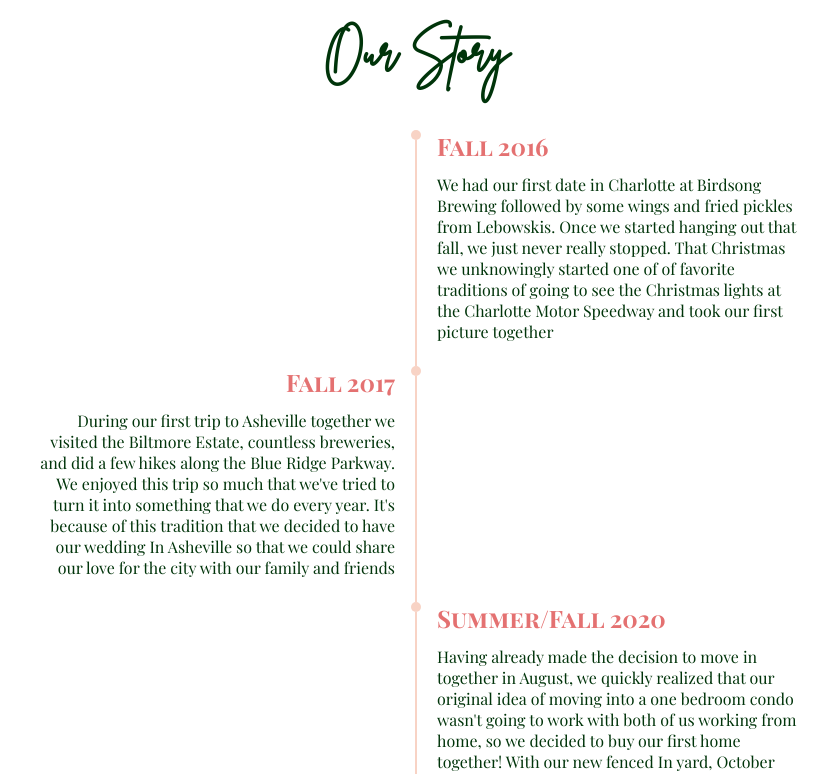
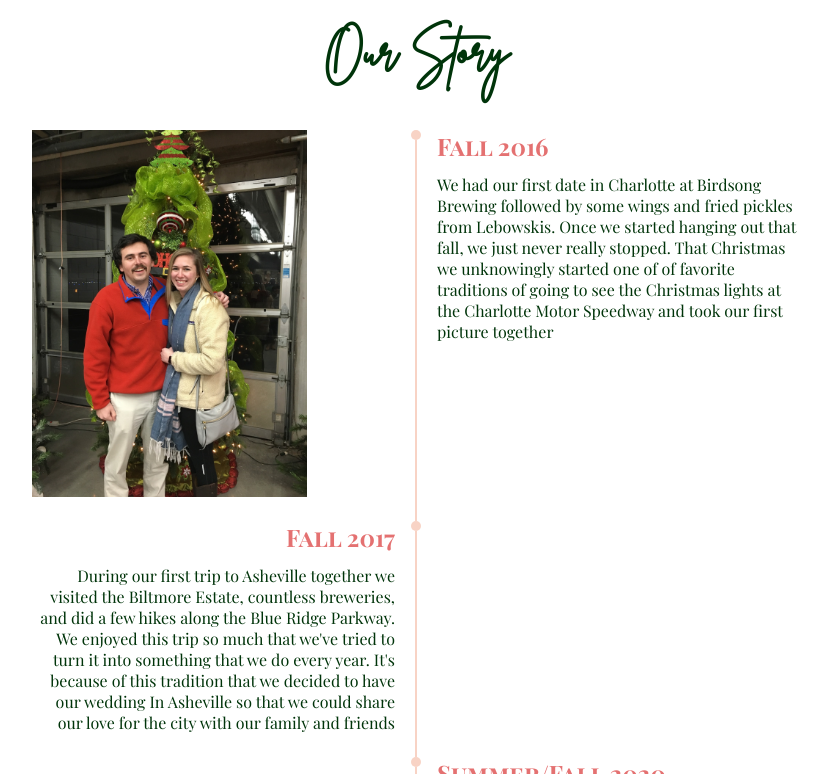
Before and after one commit to angevogler/wedding-website, a React (Create React App) app: page / in a window 1280 px wide. Shown: the part 906-1680 px from the top of the page, without its empty margins (224-1052 px from the left). Built offline with nearby package versions, Linux system fonts and the light colour scheme.

Commit message:
adding fall 2016 photo

```diff
--- /dev/null
+++ b/src/components/homePage/components/DesktopTimeline.tsx
@@ -0,0 +1,126 @@
+import React from 'react'
+import styled from 'styled-components'
+
+import fall2016Small from '../../../assets/photos/fall-2016-small.jpg'
+import fall2016 from '../../../assets/photos/fall-2016.jpg'
+
+import { color, breakpoints } from '../../../styles/theme'
+
+import { timelineItems } from '../timelineItems'
+
+import { BodyLarge, H3 } from '../../typography'
+
+import {
+    Timeline,
+    TimelineItem,
+    TimelineContent,
+    TimelineSeparator,
+    TimelineConnector,
+    TimelineConnectorDot,
+} from '../../timeline'
+
+import { TimelineContentPosition } from '../../timeline/TimelineContent'
+import { ProgressiveImage } from '../../progressiveImage'
+
+const DesktopTimeline: React.FC = () => (
+    <DesktopTimelineRoot>
+        <Timeline>
+                <TimelineItem
+                    position={timelineItems[0].position}
+                    isAlternating
+                    hasOppositeContent
+                >
+                    <TimelineContent position={TimelineContentPosition.LEFT}>
+                        <Fall2016Image
+                            src={fall2016}
+                            placeholderSrc={fall2016Small}
+                            alt="fall-2016-img"
+                        />
+                    </TimelineContent>
+                    <TimelineSeparator>
+                        <TimelineConnectorDot />
+                        <TimelineConnector />
+                    </TimelineSeparator>
+                    <TimelineContent position={timelineItems[0].position}>
+                        <StyledH3>{timelineItems[0].title}</StyledH3>
+                        <BodyLarge>{timelineItems[0].content}</BodyLarge>
+                    </TimelineContent>
+                </TimelineItem>
+
+                <TimelineItem
+                    position={timelineItems[1].position}
+                    isAlternating
+                >
+                    <TimelineContent position={timelineItems[1].position}>
+                        <StyledH3>{timelineItems[1].title}</StyledH3>
+                        <BodyLarge>{timelineItems[1].content}</BodyLarge>
+                    </TimelineContent>
+                    <TimelineSeparator>
+                        <TimelineConnectorDot />
+                        <TimelineConnector />
+                    </TimelineSeparator>
+                </TimelineItem>
+
+                <TimelineItem
+                    position={timelineItems[2].position}
+                    isAlternating
+                >
+                    <TimelineSeparator>
+                        <TimelineConnectorDot />
+                        <TimelineConnector />
+                    </TimelineSeparator>
+                    <TimelineContent position={timelineItems[2].position}>
+                        <StyledH3>{timelineItems[2].title}</StyledH3>
+                        <BodyLarge>{timelineItems[2].content}</BodyLarge>
+                    </TimelineContent>
+                </TimelineItem>
+
+                <TimelineItem
+                    position={timelineItems[3].position}
+                    isAlternating
+                >
+                    <TimelineContent position={timelineItems[3].position}>
+                        <StyledH3>{timelineItems[3].title}</StyledH3>
+                        <BodyLarge>{timelineItems[3].content}</BodyLarge>
+                    </TimelineContent>
+                    <TimelineSeparator>
+                        <TimelineConnectorDot />
+                        <TimelineConnector />
+                    </TimelineSeparator>
+                </TimelineItem>
+
+                <TimelineItem
+                    position={timelineItems[4].position}
+                    isAlternating
+                >
+                    <TimelineSeparator>
+                        <TimelineConnectorDot />
+                        <TimelineConnector />
+                    </TimelineSeparator>
+                    <TimelineContent position={timelineItems[4].position}>
+                        <StyledH3>{timelineItems[4].title}</StyledH3>
+                        <BodyLarge>{timelineItems[4].content}</BodyLarge>
+                    </TimelineContent>
+                </TimelineItem>
+            </Timeline>
+    </DesktopTimelineRoot>
+)
+
+const DesktopTimelineRoot = styled.div`
+    display: none;
+
+    @media only screen and (min-width: ${breakpoints.small}) {
+        display: block;
+    }
+`
+
+const StyledH3 = styled(H3)`
+    color: ${color.mainPalette.coral60};
+    margin-bottom: 12px;
+`
+
+const Fall2016Image = styled(ProgressiveImage)`
+    width: 275px;
+`
+
+export default DesktopTimeline
--- a/src/components/homePage/components/HomePage.tsx
+++ b/src/components/homePage/components/HomePage.tsx
@@ -8,6 +8,7 @@ import { timelineItems } from '../timelineItems'
 import { BodyLarge, H3, FancyH1 } from '../../typography'
 
 import WelcomeMessage from './WelcomeMessage'
+import DesktopTimeline from './DesktopTimeline'
 import {
     Timeline,
     TimelineItem,
@@ -21,47 +22,9 @@ import { TimelineContentPosition } from '../../timeline/TimelineContent'
 const HomePage: React.FC = () => (
     <HomePageContainer>
         <WelcomeMessage/>
+
         <FancyH1>Our Story</FancyH1>
-        <DesktopTimelineContainer>
-            <Timeline>
-                {timelineItems.map(item => {
-                    if (item.position === TimelineContentPosition.LEFT) {
-                        return (
-                            <TimelineItem
-                                key={item.index}
-                                position={item.position}
-                                isAlternating
-                            >
-                                <TimelineContent position={item.position}>
-                                    <StyledH3>{item.title}</StyledH3>
-                                    <BodyLarge>{item.content}</BodyLarge>
-                                </TimelineContent>
-                                <TimelineSeparator>
-                                    <TimelineConnectorDot />
-                                    <TimelineConnector />
-                                </TimelineSeparator>
-                            </TimelineItem>
-                        )
-                    }
-                    return (
-                        <TimelineItem
-                            key={item.index}
-                            position={item.position}
-                            isAlternating
-                        >
-                            <TimelineSeparator>
-                                <TimelineConnectorDot />
-                                <TimelineConnector />
-                            </TimelineSeparator>
-                            <TimelineContent position={item.position}>
-                                <StyledH3>{item.title}</StyledH3>
-                                <BodyLarge>{item.content}</BodyLarge>
-                            </TimelineContent>
-                        </TimelineItem>
-                    )
-                })}
-            </Timeline>
-        </DesktopTimelineContainer>
+        <DesktopTimeline />
 
         <MobileTimelineContainer>
             <Timeline>
--- a/src/components/homePage/components/index.ts
+++ b/src/components/homePage/components/index.ts
@@ -1 +1,2 @@
 export { default as HomePage } from './HomePage'
+export { default as DesktopTimeline } from './DesktopTimeline'
```
